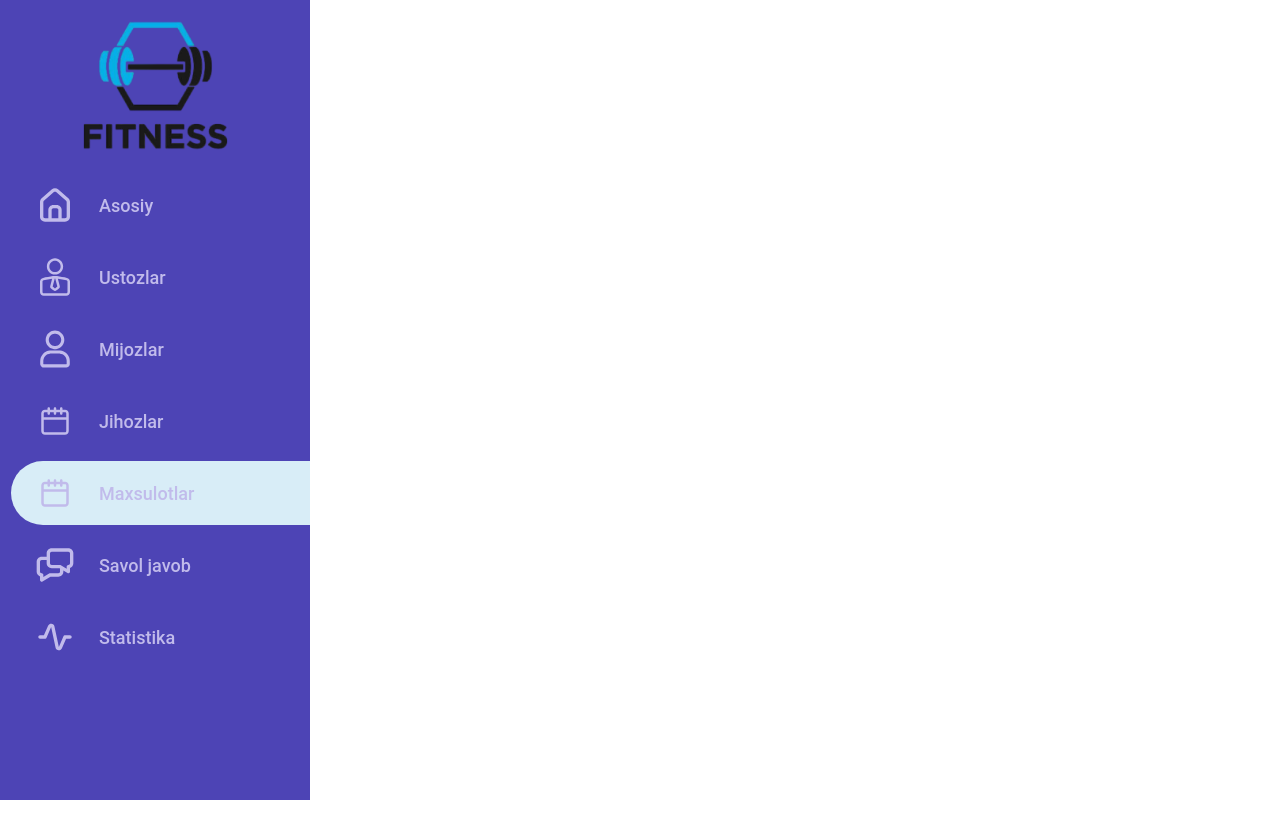
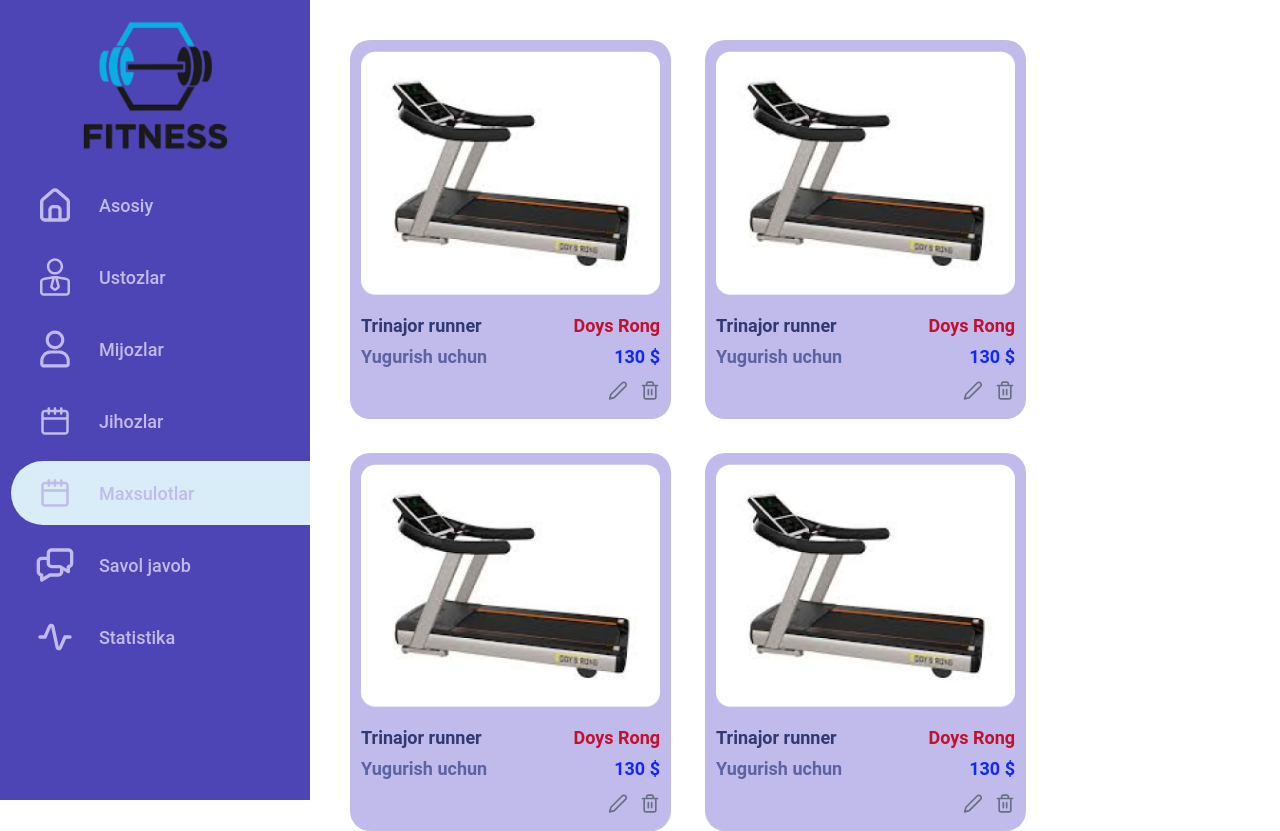
Before and after one commit to AnonymousDevelope/nt-fitness-musoboqa, a React (Vite) app: page /admin/maxsulotlar in a window 1280 px wide. Before the commit the page ends 800 px from the top, so only its background shows below. Built offline with nearby package versions, Linux system fonts and the light colour scheme.

Commit message:
add universal card name is ProductCard for Mahsulotlar route

```diff
--- a/src/assets/styles/adminLayouts/AdminContent/_mahsulotlar.scss
+++ b/src/assets/styles/adminLayouts/AdminContent/_mahsulotlar.scss
@@ -0,0 +1,12 @@
+.admin_mahsulotlar {
+    margin-left: 310px;
+    display: flex;
+    flex-wrap: wrap;
+    gap: 34px;
+    flex-direction: row;
+    padding: {
+        top: 40px;
+        left: 40px !important;
+        right: 22px !important;
+    }
+}
--- a/src/assets/styles/components/_productcard.scss
+++ b/src/assets/styles/components/_productcard.scss
@@ -47,9 +47,10 @@
             }
         }
     }
-    .product__delete{
+    .product__delete_edit{
         width: 100%;
         display: flex;
         justify-content: flex-end;
+        gap: 12px;
     }
 }
--- a/src/assets/styles/components/_savol_javob_container.scss
+++ b/src/assets/styles/components/_savol_javob_container.scss
@@ -2,6 +2,7 @@
     width: 100%;
     background-color: rgba(221, 252, 245, 0.82);
     height: 600px;
+    border-radius: 1rem;
     overflow-y: auto;
     &::-webkit-scrollbar{
         display: hidden;
--- /dev/null
+++ b/src/assets/styles/ui/_adminMahsulotlarCard.scss
@@ -0,0 +1,3 @@
+.admin_mahsulotlar__card{
+
+}
--- a/src/assets/styles/ui/_index.scss
+++ b/src/assets/styles/ui/_index.scss
@@ -1,3 +1,4 @@
 @import './ustozCard';
 @import './savol_javob__input';
 @import './users_list_item';
+@import './adminMahsulotlarCard'
--- a/src/components/AdminLayouts/AdminContent/Mahsulotlar/index.jsx
+++ b/src/components/AdminLayouts/AdminContent/Mahsulotlar/index.jsx
@@ -1,8 +1,14 @@
 import React from 'react'
+import { AdminMahsulotCard } from '../../../UI'
 
 const index = () => {
   return (
-    <div>index</div>
+    <section className="admin_mahsulotlar">
+      <AdminMahsulotCard />
+      <AdminMahsulotCard />
+      <AdminMahsulotCard />
+      <AdminMahsulotCard />
+    </section>
   )
 }
 
--- /dev/null
+++ b/src/components/UI/adminMahsulotlarCard/index.jsx
@@ -0,0 +1,11 @@
+import React from 'react'
+import { ProductCard } from '../../fields'
+const index = ({onClick}) => {
+  return (
+    <div className="admin_mahsulotlar__card">
+        <ProductCard onClick={onClick} edit={true}/>
+    </div>
+  )
+}
+
+export default index
--- a/src/components/UI/index.js
+++ b/src/components/UI/index.js
@@ -1,4 +1,5 @@
 import UstozCard from "./ustozCard";
 import SavolJavobInput from './savol_javob__input'
 import UsersListItem from './userListItem'
-export { UstozCard,SavolJavobInput,UsersListItem};
+import AdminMahsulotCard from './adminMahsulotlarCard'
+export { UstozCard,SavolJavobInput,UsersListItem,AdminMahsulotCard};
--- a/src/components/fields/productcard/index.jsx
+++ b/src/components/fields/productcard/index.jsx
@@ -1,15 +1,17 @@
 import React from 'react'
 import { Product } from "../../../assets/images/png"
-import { Trash } from '../../../assets/react-icons'
+import { Edit, Trash } from '../../../assets/react-icons'
 import { Link } from 'react-router-dom'
 function index({
   product_name = "Trinajor runner",
   product_purpose = "Yugurish uchun",
   product_company = "Doys Rong",
   product_price = "130 $",
+  edit = false,
+  onClick,
 }) {
   return (
-    <div className="product__card">
+    <div onClick={onClick} className="product__card">
       <div className="column">
         <div className="product__image">
           <img src={Product} alt="" />
@@ -24,7 +26,16 @@ function index({
             <span className="product_price">{product_price}</span>
           </div>
         </div>
-        <div className="product__delete">
+        <div className="product__delete_edit">
+          {
+            edit ? (
+              <Link>
+                <Edit />
+              </Link>
+            ):(
+              ""
+            )
+          }
           <Link>
             <Trash />
           </Link>
```
